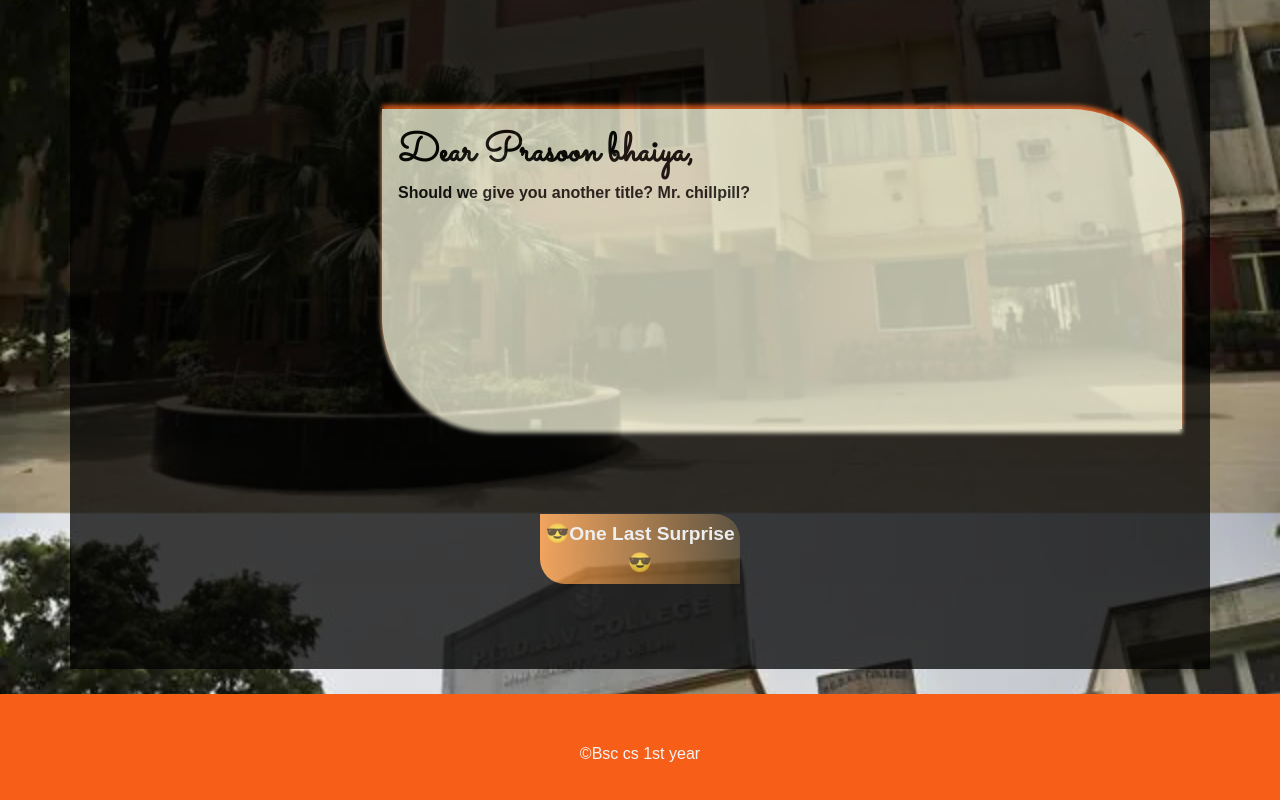
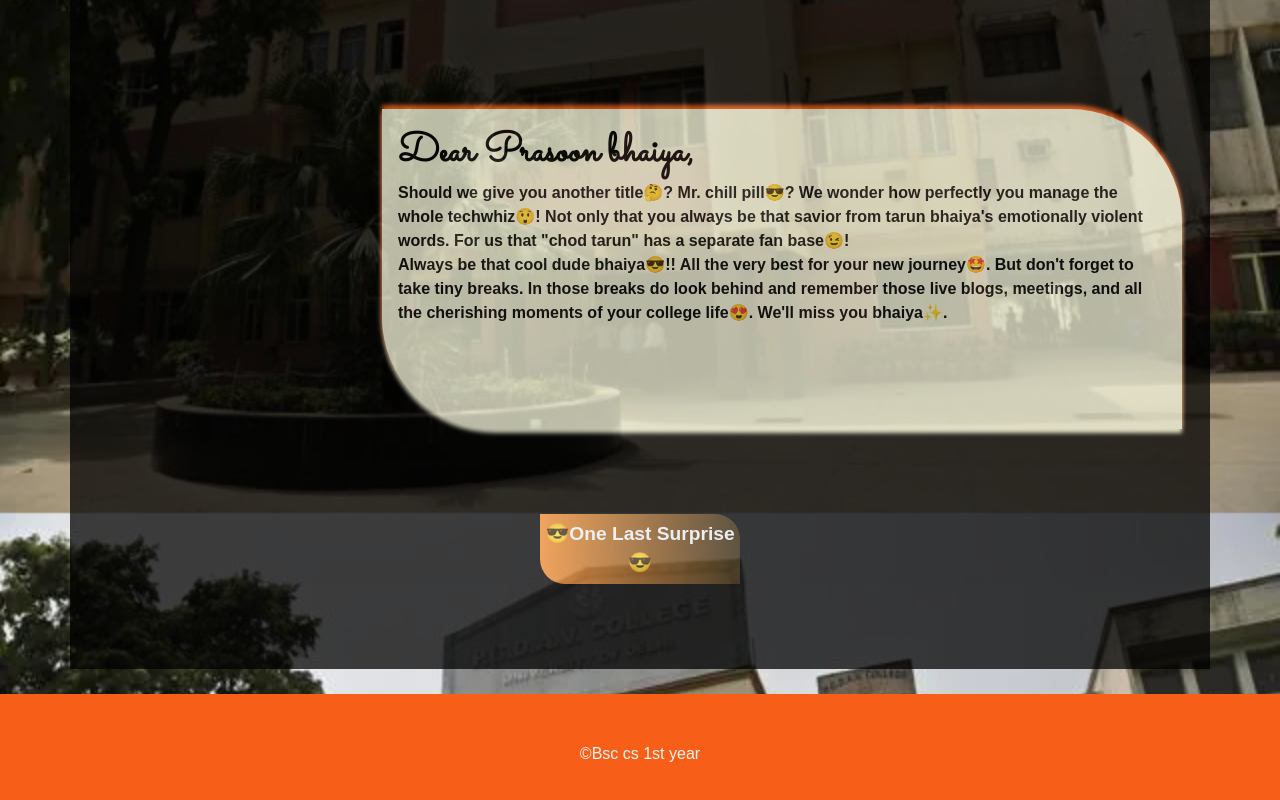
Before and after one commit to ANWESHA2202/farewell21_temp, a plain HTML site: page farewell21/prasoon.html in a window 1280 px wide. Shown: the part 1195-1995 px from the top of the page. Drawn offline with nearby package versions, Linux system fonts and the light colour scheme; a web font is replaced by a local one.

Commit message:
Update prasoon.html
text edited

```diff
--- a/farewell21/prasoon.html
+++ b/farewell21/prasoon.html
@@ -55,7 +55,10 @@
         </div>
         <article class="card1 card--asymmetric1">
             <h2 class="card_title1">Dear Prasoon bhaiya,</h2>
-            <p><strong>Should we give you another title? Mr. chillpill?
+            <p><strong>Should we give you another title🤔? Mr. chill pill😎? We wonder how perfectly you manage the whole techwhiz😲! Not only that you always be that savior
+                from tarun bhaiya's emotionally violent words. For us that "chod tarun" has a separate fan base😉!<br>
+                Always be that cool dude bhaiya😎!! All the very best for your new journey🤩. But don't forget to take tiny breaks. In those breaks do look behind
+                and remember those live blogs, meetings, and all the cherishing moments of your college life😍. We'll miss you bhaiya✨.
             </strong></p>
         </article>
         <div class="ending">
```
